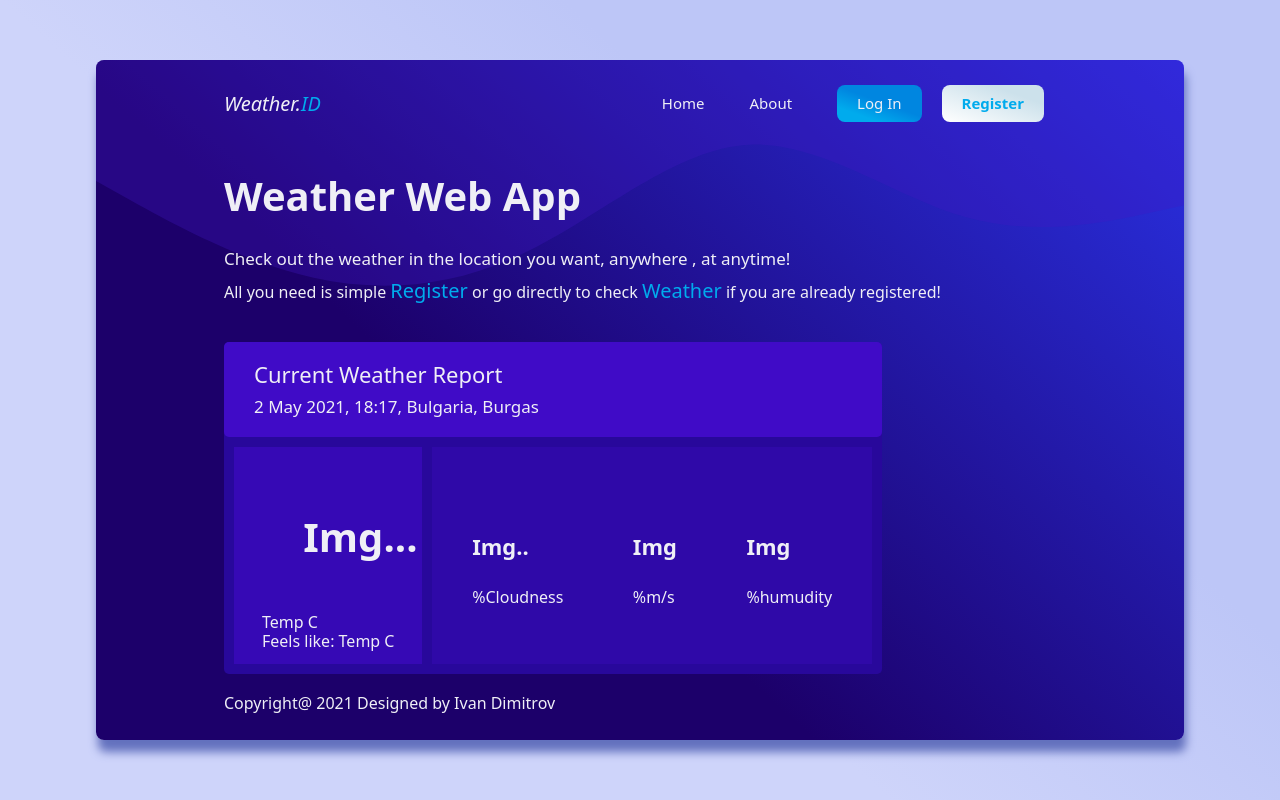
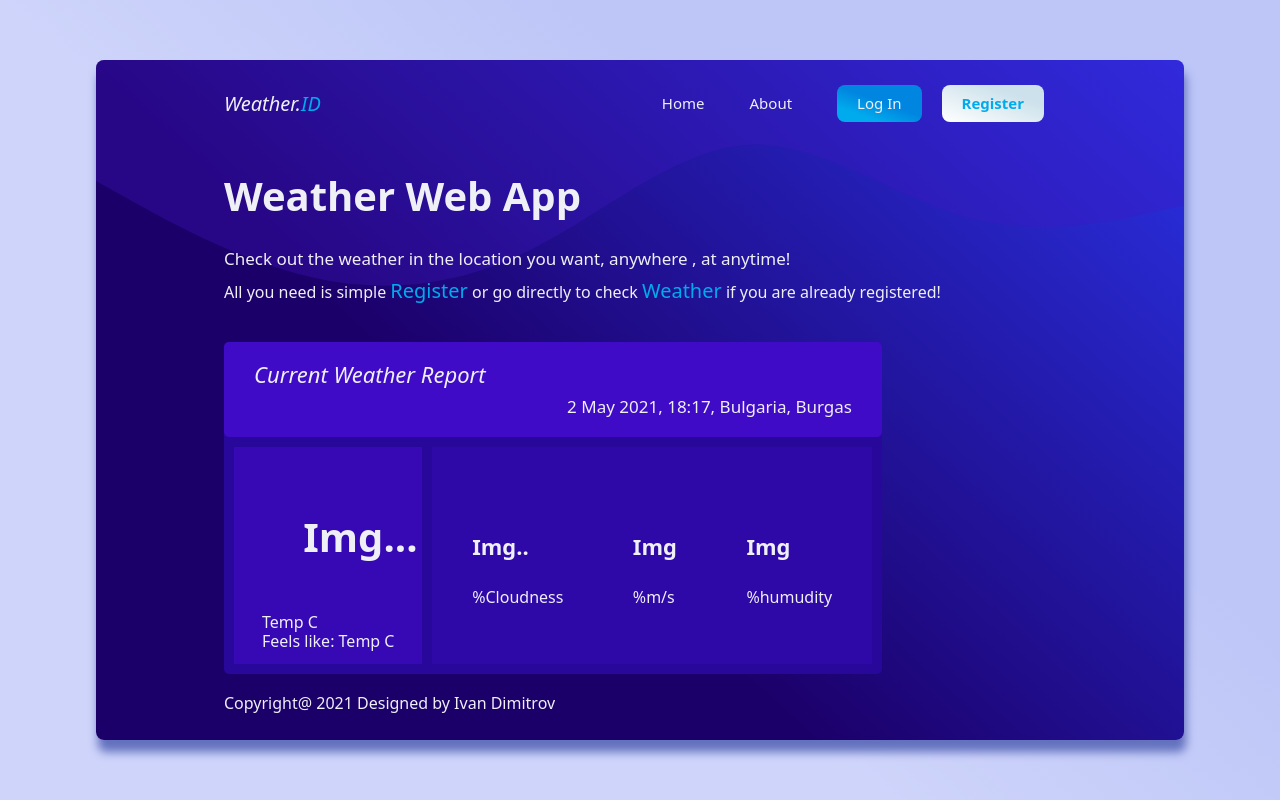
Before and after one commit to dimitrovivan/Weather-App, a plain HTML site: page index.html in a window 1280 px wide. Drawn offline with nearby package versions, Linux system fonts and the light colour scheme.

Commit message:
Changed time and location in header to be in right

```diff
--- a/style/05-Components/_current-weather.scss
+++ b/style/05-Components/_current-weather.scss
@@ -16,6 +16,12 @@
         h4 {
             margin: 0 0 10px;
             font-weight: 400;
+            font-style: italic;
+        }
+
+        p {
+            text-align: right;
+            margin-right: 3rem;
         }
     }
 
```
Also changed, not shown: main.css, 1 other file.
